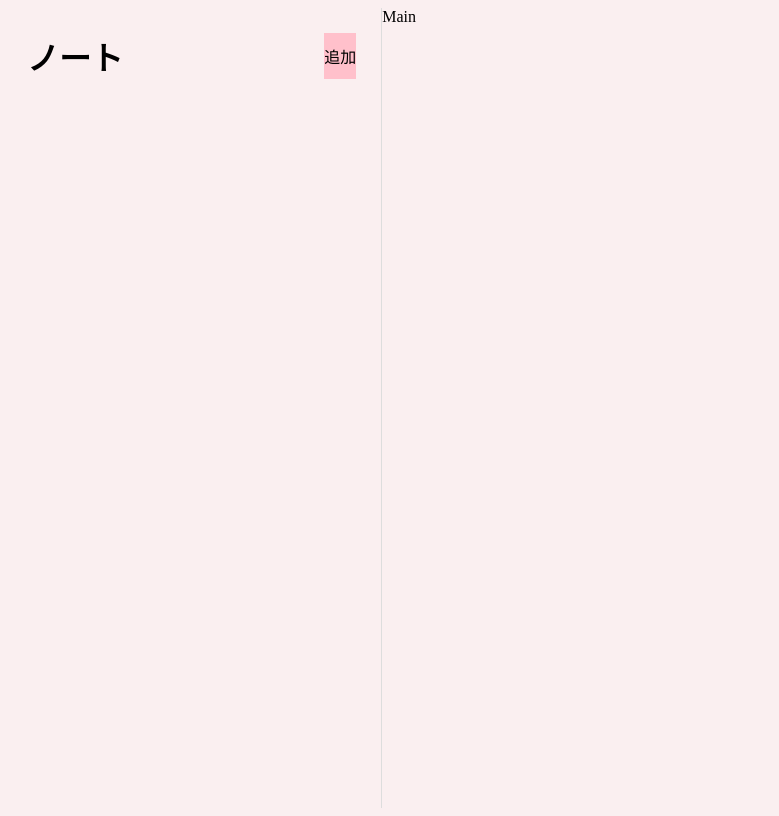
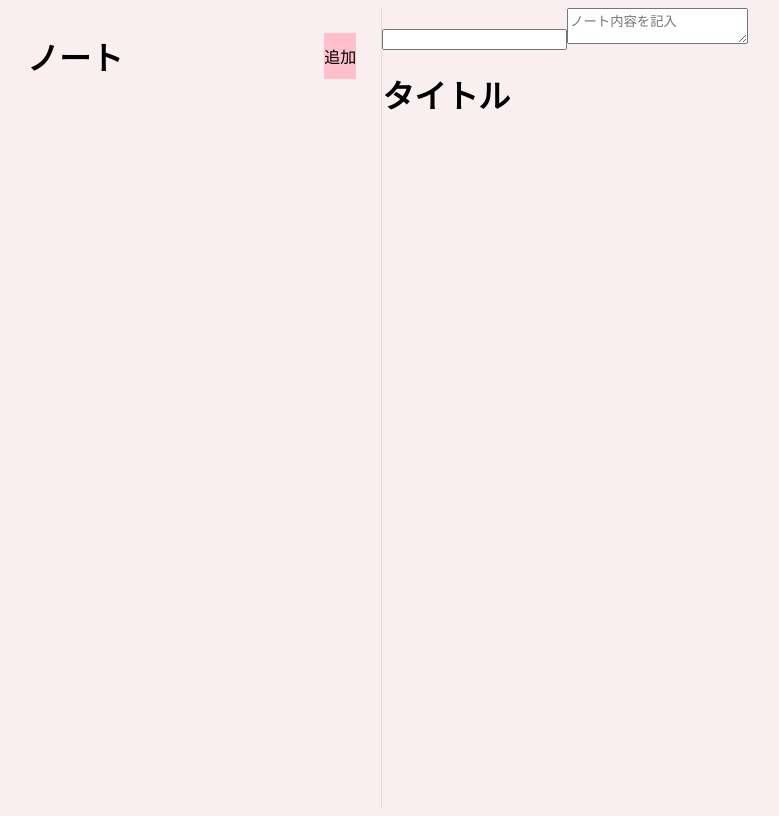
Before and after one commit to shumatsumoto/vite-react-note, a React (Vite) app: page / in a window 1280 px wide. Shown: the whole page, without its empty margins (6-785 px from the left). Built offline with nearby package versions, Linux system fonts and the light colour scheme.

Commit message:
component main作成

```diff
--- a/src/components/Main.jsx
+++ b/src/components/Main.jsx
@@ -2,7 +2,16 @@
 import "./Main.css";
 
 const Main = () => {
-  return <div>Main</div>;
+  return <div className="app-main">
+    <div className="app-main-note-edit">
+      <input type="text" />
+      <textarea id="" placeholder="ノート内容を記入"></textarea>
+    </div>
+    <div className="app-main-note-preview">
+      <h1 className="preview-title">タイトル</h1>
+      <div className="markdown-preview"></div>
+    </div>
+  </div>;
 };
 
 export default Main;
```
